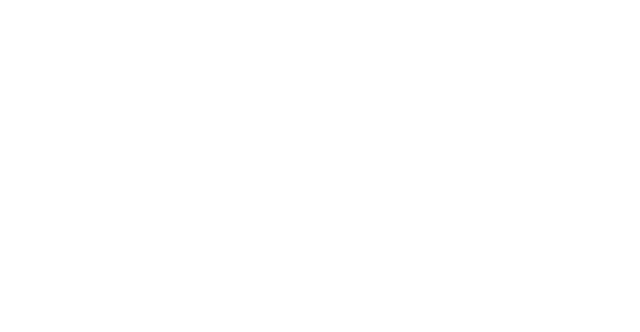
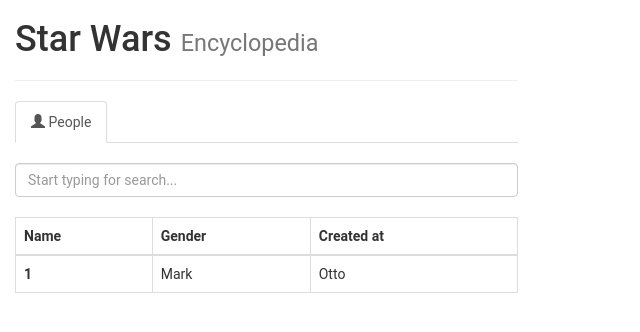
Before and after one commit to dhutaryan/TestChallenge, an Angular app: page / in a window 1280 px wide. Shown: the top 332 px of the page, without its empty margins (0-640 px from the left). Built offline with nearby package versions, Linux system fonts and the light colour scheme.

Commit message:
create table of people

```diff
--- a/src/app/people/people.component.css
+++ b/src/app/people/people.component.css
@@ -0,0 +1,3 @@
+.col-xs-5 {
+    font-family: "Roboto", Arial, sans-serif;
+}
--- a/src/app/people/people.component.html
+++ b/src/app/people/people.component.html
@@ -0,0 +1,29 @@
+<div class="wrapper">
+  <div class="content-main">
+      <div class="col-xs-5">
+          <h1>Star Wars <small>Encyclopedia</small></h1><hr/>
+          <ul class="nav nav-tabs" role="tablist">
+            <li class="active"><a href="#"><span class="glyphicon glyphicon-user" aria-hidden="true"></span> People</a></li>
+          </ul>
+          <br/>
+          <input type="text" class="form-control" placeholder="Start typing for search...">
+          <br/>
+          <table class="table table-bordered">
+            <thead>
+              <tr>
+                <th scope="col">Name</th>
+                <th scope="col">Gender</th>
+                <th scope="col">Created at</th>
+              </tr>
+            </thead>
+            <tbody>
+              <tr>
+                <th scope="row">1</th>
+                <td>Mark</td>
+                <td>Otto</td>
+              </tr>
+            </tbody>
+          </table>
+      </div>
+  </div>
+</div>
```
Also changed, not shown: .angular-cli.json.
